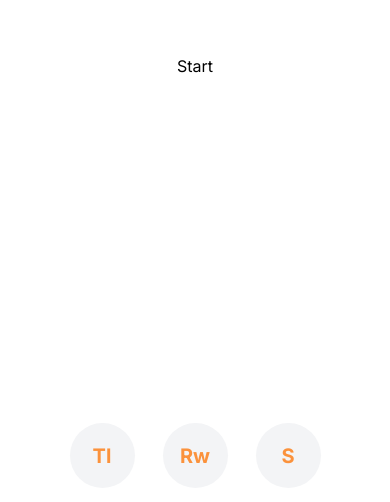
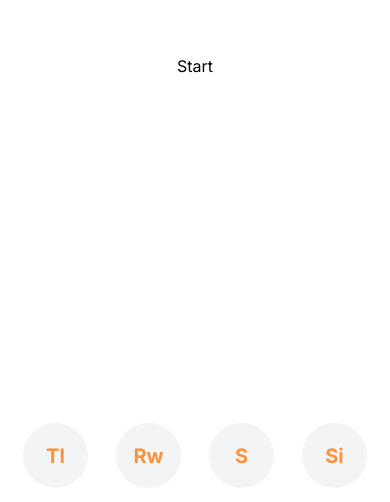
Before and after one commit to GrandeJames/bryzi, a Next.js app: page / in a window 390 px wide. Shown: the part 272-774 px from the top of the page. Built offline with nearby package versions, Linux system fonts and the light colour scheme.

Commit message:
Update style

```diff
--- a/src/app/ui/Menu.tsx
+++ b/src/app/ui/Menu.tsx
@@ -60,6 +60,19 @@ function Menu() {
           </DialogHeader>
         </DialogContent>
       </Dialog>
+      <Dialog>
+        <DialogTrigger asChild>
+          <MenuButton>Si</MenuButton>
+        </DialogTrigger>
+        <DialogContent className="sm:max-w-xl backdrop-blur-xl border-none dark:bg-white/5">
+          <DialogHeader>
+            <DialogTitle>Sign in</DialogTitle>
+            <DialogDescription>
+              Make changes to your profile here. Click save when youre done.
+            </DialogDescription>
+          </DialogHeader>
+        </DialogContent>
+      </Dialog>
     </div>
   );
 }
--- a/src/app/ui/Visual.tsx
+++ b/src/app/ui/Visual.tsx
@@ -12,9 +12,9 @@ function Visual({ onComplete }: { onComplete: () => void }) {
   });
 
   return (
-    <div className="space-y-10 pb-40">
+    <div className="space-y-10">
       <p className="text-gray-200">Focus on the object for {VISUAL_FOCUS_TIME_SECONDS} seconds </p>
-      <div className="flex items-center justify-center h-full">
+      <div className="flex items-center justify-center h-[200px]">
         <div className="rounded-full bg-orange-400 size-10"></div>
       </div>
     </div>
```
